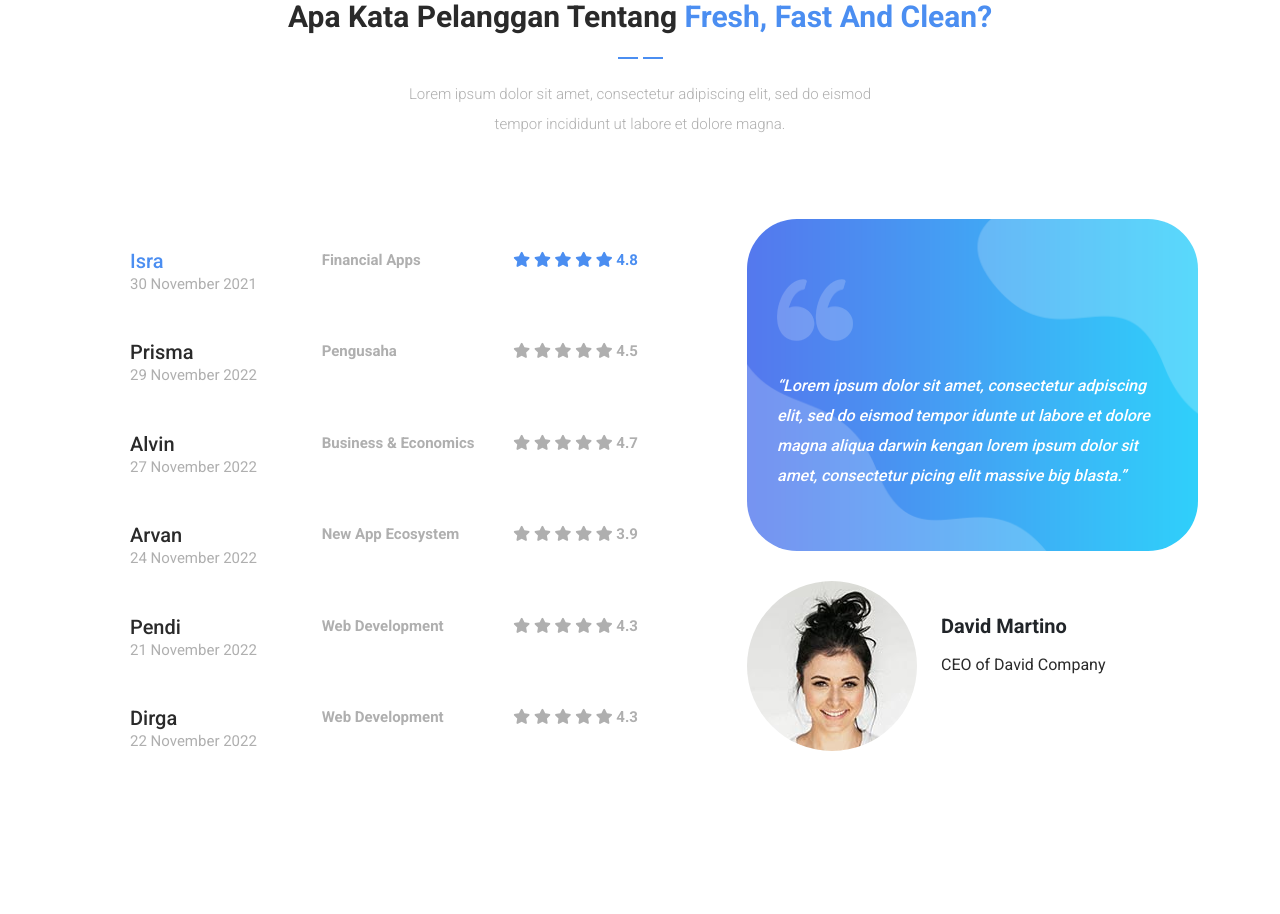
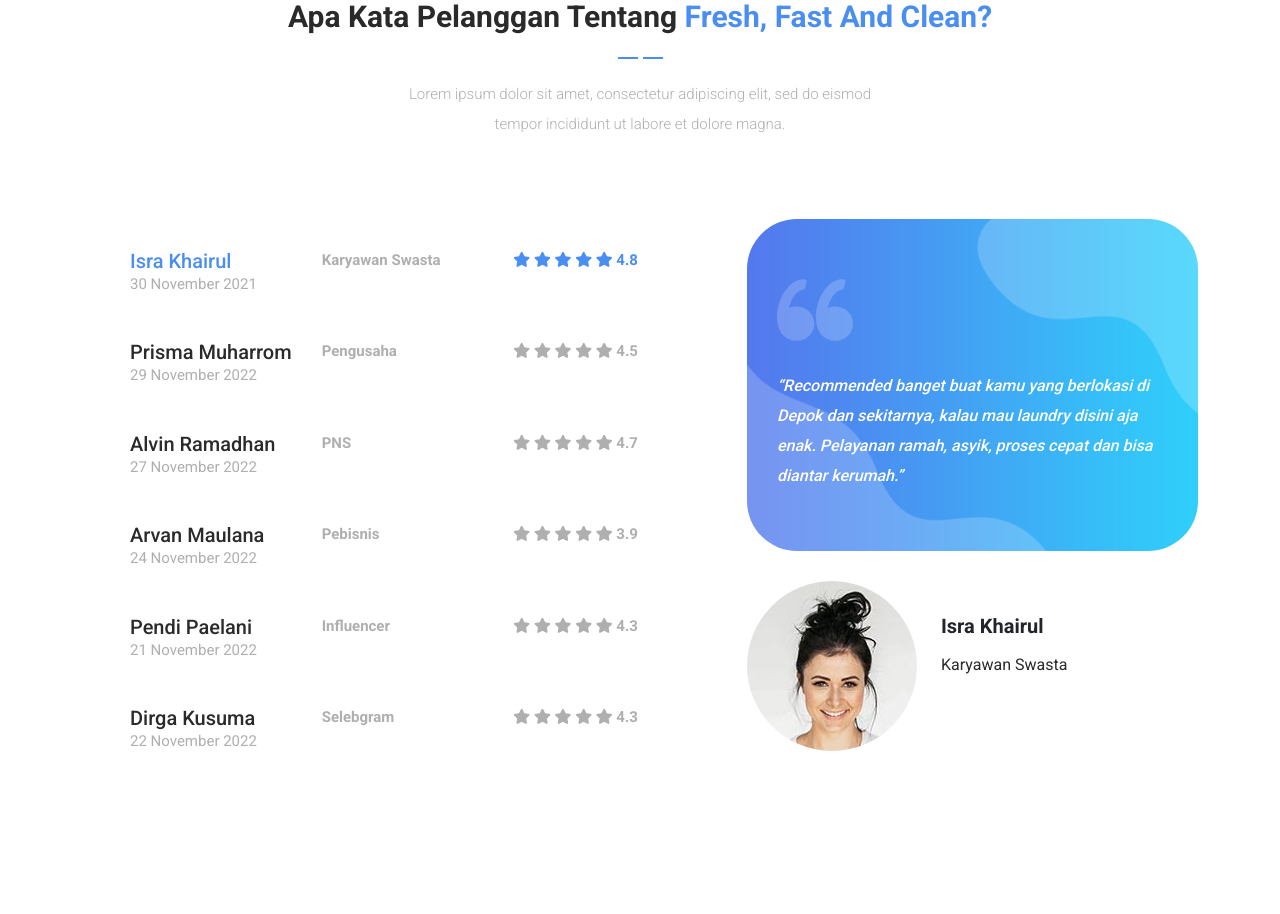
Before and after one commit to Isra1112/Laundry, a CodeIgniter 4 app: the page made by app/Views/index.php in a window 1280 px wide. Shown: the part 3329-4243 px from the top of the page. Run offline with PHP 8.4 and a stand-in for CodeIgniter, Linux system fonts and the light colour scheme; the template is opened without the code that fills it, so the values that code supplies are empty; some libraries are stand-ins or nearby versions.

Commit message:
ubah index.php

```diff
--- a/app/Views/index.php
+++ b/app/Views/index.php
@@ -342,11 +342,11 @@ https://templatemo.com/tm-570-chain-app-dev
                       <div class="thumb">
                         <div class="row">
                           <div class="col-lg-4 col-sm-4 col-12">
-                            <h4>Isra</h4>
+                            <h4>Isra Khairul</h4>
                             <span class="date">30 November 2021</span>
                           </div>
                           <div class="col-lg-4 col-sm-4 d-none d-sm-block">
-                            <span class="category">Financial Apps</span>
+                            <span class="category">Karyawan Swasta</span>
                           </div>
                           <div class="col-lg-4 col-sm-4 col-12">
                               <i class="fa fa-star"></i>
@@ -363,7 +363,7 @@ https://templatemo.com/tm-570-chain-app-dev
                       <div class="thumb">
                         <div class="row">
                           <div class="col-lg-4 col-sm-4 col-12">
-                            <h4>Prisma</h4>
+                            <h4>Prisma Muharrom</h4>
                             <span class="date">29 November 2022</span>
                           </div>
                           <div class="col-lg-4 col-sm-4 d-none d-sm-block">
@@ -384,11 +384,11 @@ https://templatemo.com/tm-570-chain-app-dev
                       <div class="thumb">
                         <div class="row">
                           <div class="col-lg-4 col-sm-4 col-12">
-                            <h4>Alvin</h4>
+                            <h4>Alvin Ramadhan</h4>
                             <span class="date">27 November 2022</span>
                           </div>
                           <div class="col-lg-4 col-sm-4 d-none d-sm-block">
-                            <span class="category">Business &amp; Economics</span>
+                            <span class="category">PNS</span>
                           </div>
                           <div class="col-lg-4 col-sm-4 col-12">
                               <i class="fa fa-star"></i>
@@ -405,11 +405,11 @@ https://templatemo.com/tm-570-chain-app-dev
                       <div class="thumb">
                         <div class="row">
                           <div class="col-lg-4 col-sm-4 col-12">
-                            <h4>Arvan</h4>
+                            <h4>Arvan Maulana</h4>
                             <span class="date">24 November 2022</span>
                           </div>
                           <div class="col-lg-4 col-sm-4 d-none d-sm-block">
-                            <span class="category">New App Ecosystem</span>
+                            <span class="category">Pebisnis</span>
                           </div>
                           <div class="col-lg-4 col-sm-4 col-12">
                               <i class="fa fa-star"></i>
@@ -426,11 +426,11 @@ https://templatemo.com/tm-570-chain-app-dev
                       <div class="thumb">
                         <div class="row">
                           <div class="col-lg-4 col-sm-4 col-12">
-                            <h4>Pendi</h4>
+                            <h4>Pendi Paelani</h4>
                             <span class="date">21 November 2022</span>
                           </div>
                           <div class="col-lg-4 col-sm-4 d-none d-sm-block">
-                            <span class="category">Web Development</span>
+                            <span class="category">Influencer</span>
                           </div>
                           <div class="col-lg-4 col-sm-4 col-12">
                               <i class="fa fa-star"></i>
@@ -447,11 +447,11 @@ https://templatemo.com/tm-570-chain-app-dev
                       <div class="thumb">
                         <div class="row">
                           <div class="col-lg-4 col-sm-4 col-12">
-                            <h4>Dirga</h4>
+                            <h4>Dirga Kusuma</h4>
                             <span class="date">22 November 2022</span>
                           </div>
                           <div class="col-lg-4 col-sm-4 d-none d-sm-block">
-                            <span class="category">Web Development</span>
+                            <span class="category">Selebgram</span>
                           </div>
                           <div class="col-lg-4 col-sm-4 col-12">
                               <i class="fa fa-star"></i>
@@ -477,16 +477,15 @@ https://templatemo.com/tm-570-chain-app-dev
                                 <img src="<?php echo base_url(
                                     'img/quote.png'
                                 ); ?>" alt="">
-                                <p>“Lorem ipsum dolor sit amet, consectetur adpiscing elit, sed do eismod tempor idunte ut labore et dolore magna aliqua darwin kengan
-                                  lorem ipsum dolor sit amet, consectetur picing elit massive big blasta.”</p>
+                                <p>“Recommended banget buat kamu yang berlokasi di Depok dan sekitarnya, kalau mau laundry disini aja enak. Pelayanan ramah, asyik, proses cepat dan bisa diantar kerumah.”</p>
                               </div>
                               <div class="down-content">
                                 <img src="<?php echo base_url(
                                     'img/client-image.jpg'
                                 ); ?>" alt="">
                                 <div class="right-content">
-                                  <h4>David Martino</h4>
-                                  <span>CEO of David Company</span>
+                                  <h4>Isra Khairul</h4>
+                                  <span>Karyawan Swasta</span>
                                 </div>
                               </div>
                             </div>
@@ -503,16 +502,15 @@ https://templatemo.com/tm-570-chain-app-dev
                                 <img src="<?php echo base_url(
                                     'img/quote.png'
                                 ); ?>" alt="">
-                                <p>“CTO, Lorem ipsum dolor sit amet, consectetur adpiscing elit, sed do eismod tempor idunte ut labore et dolore magna aliqua darwin kengan
-                                  lorem ipsum dolor sit amet, consectetur picing elit massive big blasta.”</p>
+                                <p>“Hasil laundry wangi, pakaian saya aman semua nggak ada yang rusak, apalagi hilang. Cocok kalau ngga ada waktu buat cuci pakaian. Thanks!”</p>
                               </div>
                               <div class="down-content">
                                 <img src="<?php echo base_url(
                                     'img/client-image.jpg'
                                 ); ?>" alt="">
                                 <div class="right-content">
-                                  <h4>Jake H. Nyo</h4>
-                                  <span>CTO of Digital Company</span>
+                                  <h4>Prisma M</h4>
+                                  <span>Pengusaha</span>
                                 </div>
                               </div>
                             </div>
@@ -529,16 +527,15 @@ https://templatemo.com/tm-570-chain-app-dev
                                 <img src="<?php echo base_url(
                                     'img/quote.png'
                                 ); ?>" alt="">
-                                <p>“May, Lorem ipsum dolor sit amet, consectetur adpiscing elit, sed do eismod tempor idunte ut labore et dolore magna aliqua darwin kengan
-                                  lorem ipsum dolor sit amet, consectetur picing elit massive big blasta.”</p>
+                                <p>“Kirain cuman ada cuci pakaian aja, ternyata layanannya lengkap banget bisa cuci sprei, selimut, bedcover sampe sepatu. Kamu harus langganan disini sekarang juga!”</p>
                               </div>
                               <div class="down-content">
                                 <img src="<?php echo base_url(
                                     'img/client-image.jpg'
                                 ); ?>" alt="">
                                 <div class="right-content">
-                                  <h4>May C.</h4>
-                                  <span>Founder of Catherina Co.</span>
+                                  <h4>Alvin Ramadhan</h4>
+                                  <span>PNS</span>
                                 </div>
                               </div>
                             </div>
```
